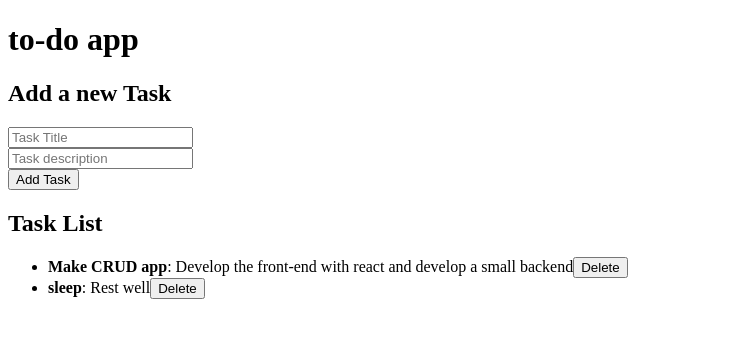
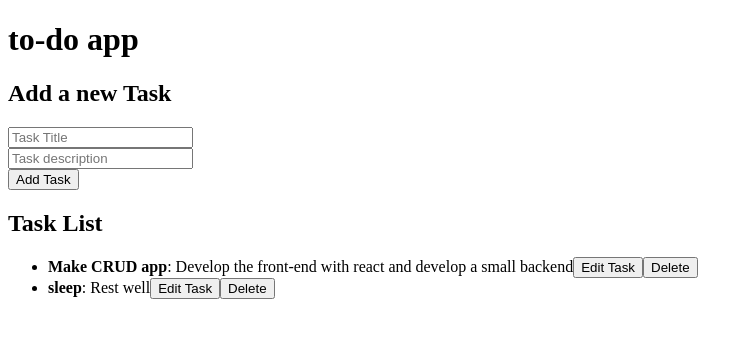
Before and after one commit to lucasmaloni/to-do-app, a React (Vite) app: page / in a window 1280 px wide. Shown: the top 338 px of the page, without its empty margins (0-753 px from the left). Built offline with nearby package versions, Linux system fonts and the light colour scheme; data requests are answered from the project's data file.

Commit message:
Task edition started working

```diff
--- a/src/App.jsx
+++ b/src/App.jsx
@@ -6,6 +6,7 @@ import TaskList from "./components/TaskList";
 
 function App() {
   const[tasks, setTasks] = useState([]);
+  const[editingTask, setEditingTask] = useState(null)
 
   useEffect(()=> {
   const getTasks = async () => {
@@ -43,11 +44,19 @@ function App() {
     }
   }
 
+  const handleEditClick = (task) => {
+    setEditingTask(task);
+  };
+
   return (
     <div>
       <h1>to-do app</h1>
       <TaskForm onTaskCreate={addTask}/>
-      <TaskList tasks={tasks} onTaskDelete={deleteTask}/>
+      <TaskList
+      tasks={tasks}
+      onTaskDelete={deleteTask}
+      onTaskEdit={handleEditClick}
+      editingTask={editingTask}/>
     </div>
   );
 }
--- a/src/components/TaskList.jsx
+++ b/src/components/TaskList.jsx
@@ -1,5 +1,5 @@
 
-function TaskList({ tasks, onTaskDelete }) {
+function TaskList({ tasks, onTaskDelete, onTaskEdit, editingTask }) {
 
     if(tasks.length == 0){
         return <p>No tasks yet. Add one!</p>
@@ -11,10 +11,15 @@ function TaskList({ tasks, onTaskDelete }) {
             <ul>
                 {tasks.map(task =>(
                     <li key={task.id}>
-                        <strong>{task.title}</strong>: {task.description}
-                        <button onClick={() => onTaskDelete(task.id)}>
-                            Delete
-                        </button>
+                        { editingTask && editingTask.id === task.id ? (
+                            <p> I'm editing the task:{task.title} </p>
+                        ) : (
+                        <div>
+                            <strong>{task.title}</strong>: {task.description}
+                            <button onClick = {() => onTaskEdit(task)}>Edit Task</button>
+                            <button onClick={() => onTaskDelete(task.id)}>Delete</button>
+                        </div>
+                        )}
                     </li>
                 ))}
             </ul>
```
Lines whose indentation alone changed are shown as unchanged.
